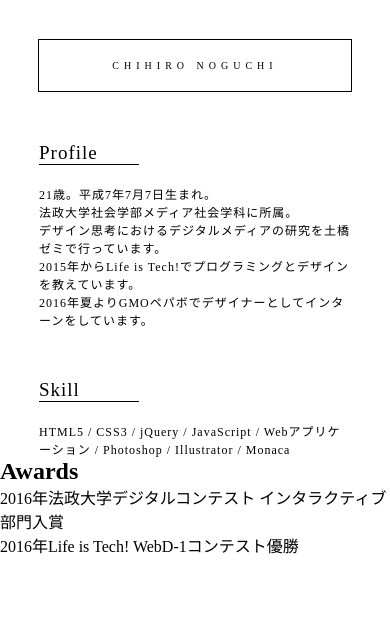
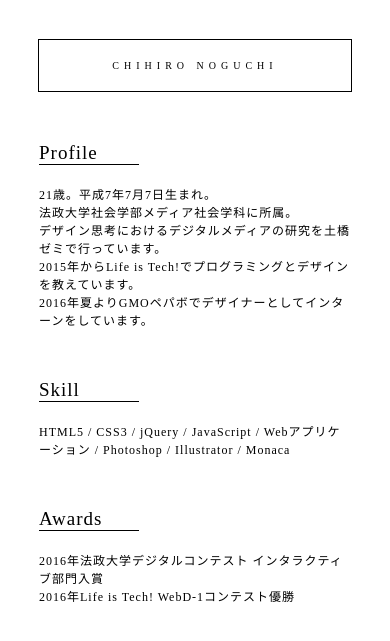
Before and after one commit to chanchihiro/chanchihiro.github, a plain HTML site: page profile.html in a window 390 px wide. Shown: the part 855-1496 px from the top of the page. Drawn offline with Linux system fonts and the light colour scheme; a web font is replaced by a local one.

Commit message:
スマホ対応忘れてた

```diff
--- a/miniprofile.css
+++ b/miniprofile.css
@@ -100,6 +100,25 @@ header img{
 	letter-spacing: 1px;
 }
 
+.award{
+	width: 80%;
+	margin: 50px auto 0;
+}
+
+.award h2{
+	border-bottom: 1px solid #000;
+	width: 100px;
+	margin-bottom: 20px;
+	font-size: 19px;
+	font-weight: normal;
+	letter-spacing: 1px;
+}
+
+.award p{
+	font-size: 12px;
+	letter-spacing: 1px;
+}
+
 
 
 
```
